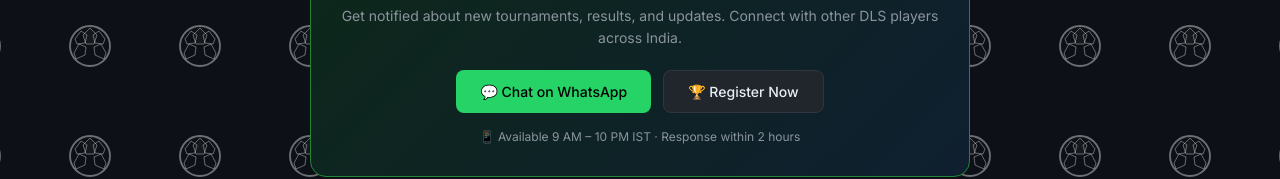
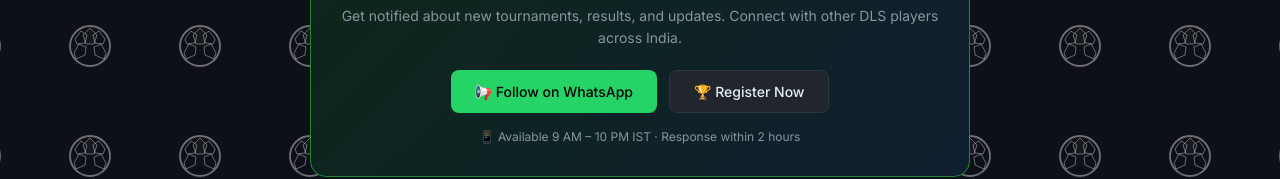
Before and after one commit to ram-begin/dls-arena, a website: page frontend/index.html in a window 1280 px wide. Shown: the part 2649-2828 px from the top of the page. Drawn offline with Linux system fonts and the light colour scheme.

Commit message:
fix index.html

```diff
--- a/frontend/index.html
+++ b/frontend/index.html
@@ -220,8 +220,8 @@
     <h2 style="font-family:'Rajdhani',sans-serif;font-size:24px;font-weight:700;margin-bottom:8px">Join Our WhatsApp Community</h2>
     <p style="color:var(--muted);font-size:14px;margin-bottom:20px;line-height:1.6">Get notified about new tournaments, results, and updates. Connect with other DLS players across India.</p>
     <div style="display:flex;gap:12px;justify-content:center;flex-wrap:wrap">
-      <a href="https://wa.me/919337782645?text=Hi!%20I%20want%20to%20join%20DLS%20Arena%20tournaments" target="_blank" class="btn btn-primary" style="background:#25D366;font-size:14px;padding:12px 24px">
-        💬 Chat on WhatsApp
+      <a href="https://whatsapp.com/channel/0029VbCyrqqGpLHMjxQxWM1i" target="_blank" class="btn btn-primary" style="background:#25D366;font-size:14px;padding:12px 24px">
+        📢 Follow on WhatsApp
       </a>
       <a href="/auth.html#register" class="btn btn-ghost" style="font-size:14px;padding:12px 24px">
         🏆 Register Now
```
